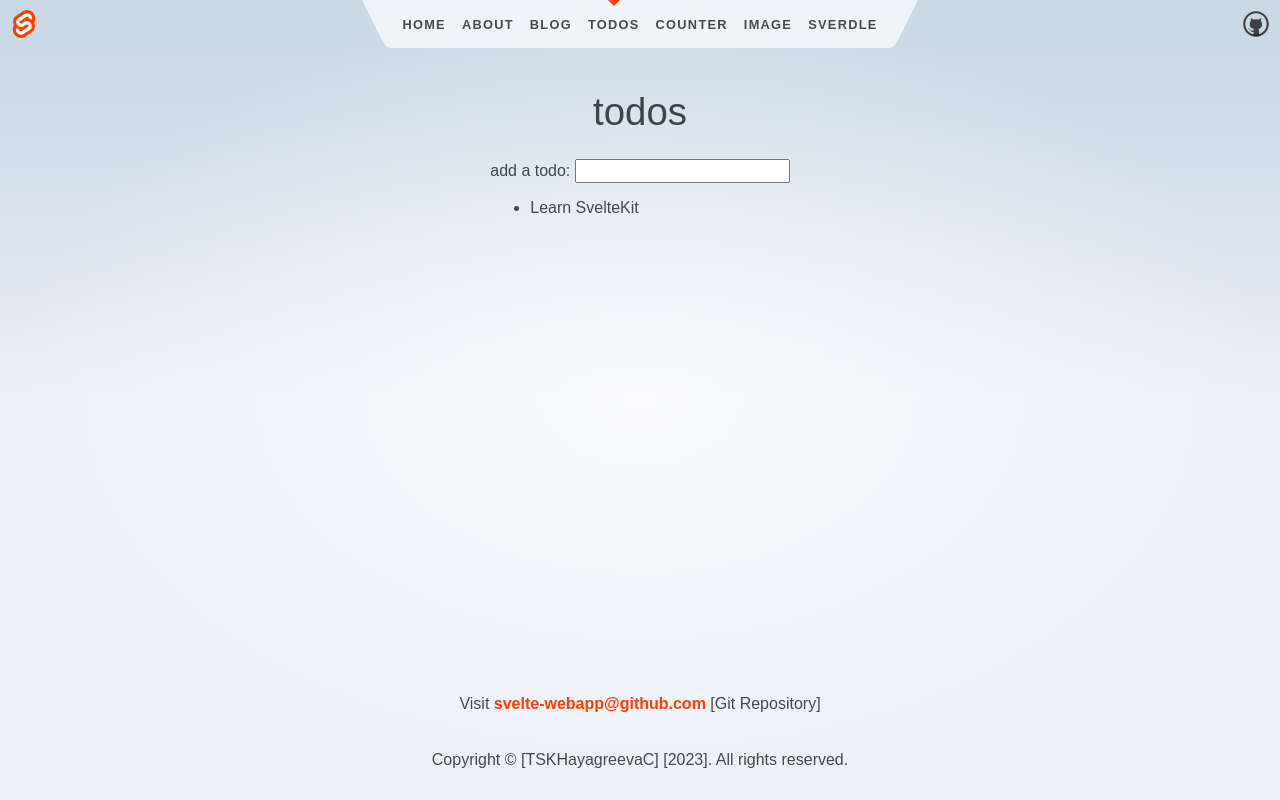
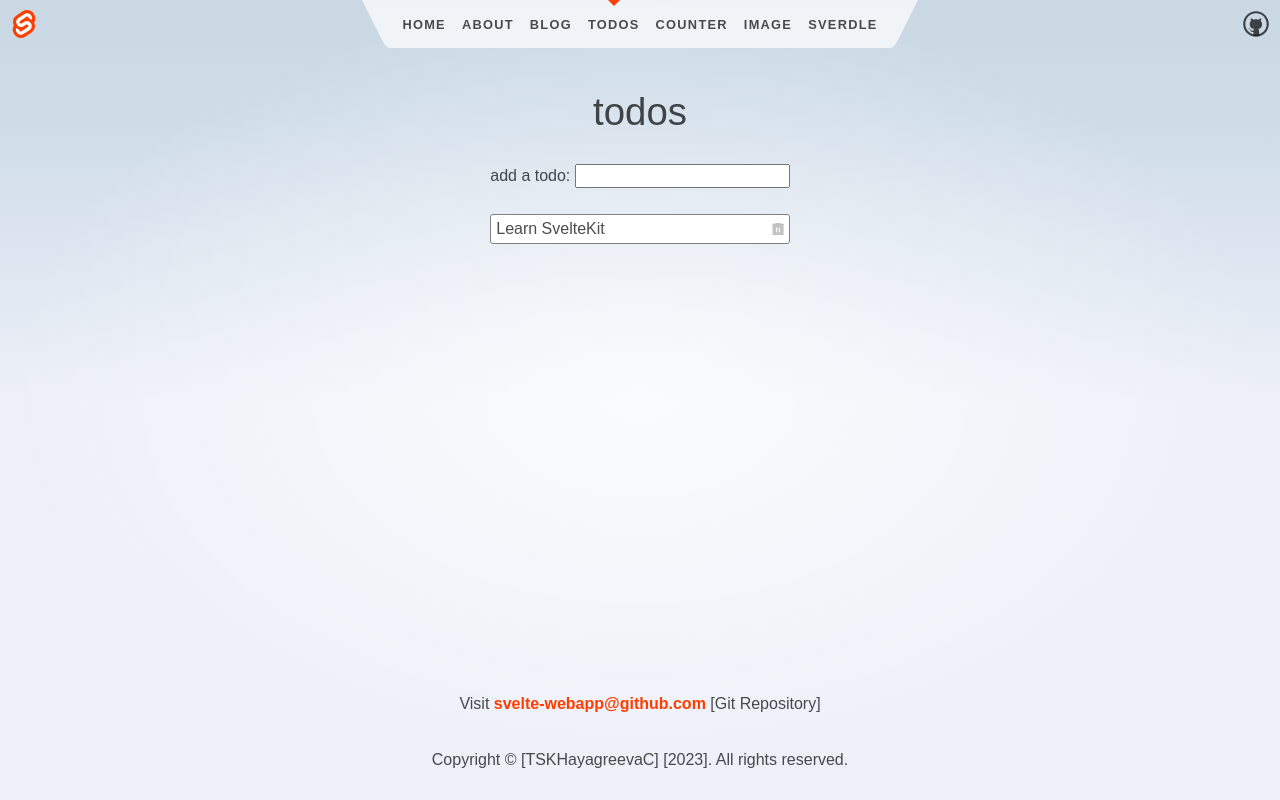
Before and after one commit to TSKHayagreevaC/svelte-webapp, a SvelteKit app: page /todos in a window 1280 px wide. Built offline with nearby package versions, Linux system fonts and the light colour scheme; no server answers.

Commit message:
feat: 'Delete' todo functinality.

```diff
--- a/src/routes/todos/+page.server.js
+++ b/src/routes/todos/+page.server.js
@@ -15,8 +15,14 @@ export function load({ cookies }) {
 
 export const actions = {
 	// @ts-ignore
-	default: async ({ cookies, request }) => {
+	create: async ({ cookies, request }) => {
 		const data = await request.formData();
 		db.createTodo(cookies.get('userid'), data.get('description'));
+	},
+
+	// @ts-ignore
+	delete: async ({ cookies, request }) => {
+		const data = await request.formData();
+		db.deleteTodo(cookies.get('userid'), data.get('id'))
 	}
 };
--- a/src/routes/todos/+page.svelte
+++ b/src/routes/todos/+page.svelte
@@ -5,7 +5,7 @@
 <div class="centered">
 	<h1>todos</h1>
 
-	<form method="POST">
+	<form method="POST" action="?/create">
 		<label>
 			add a todo:
 			<input
@@ -18,7 +18,11 @@
 	<ul class="todos">
 		{#each data.todos as todo (todo.id)}
 			<li>
-				{todo.description}
+				<form method="POST" action="?/delete">
+					<input type="hidden" name="id" value={todo.id} />
+					<span>{todo.description}</span>
+					<button aria-label="Mark as complete" />
+				</form>
 			</li>
 		{/each}
 	</ul>
@@ -28,6 +32,26 @@
 	.centered {
 		max-width: 20em;
 		margin: 0 auto;
+	}
+
+	ul {
+		list-style: none;
+		padding: 5px;
+	}
+
+	li {
+		border: 1px solid grey;
+		border-radius: 3px;
+		margin-bottom: 0.5rem;
+		background-color: white;
+	}
+
+	form {
+		padding: 5px;
+		display: flex;
+		flex-direction: row;
+		align-items: center;
+		justify-content: space-between;
 	}
 
 	label {
```
